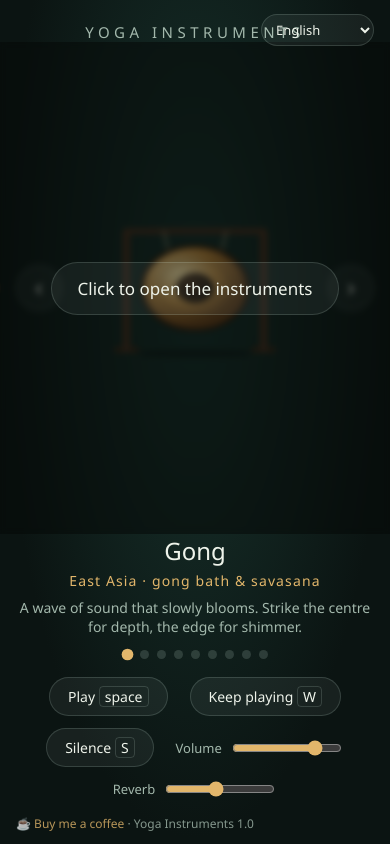
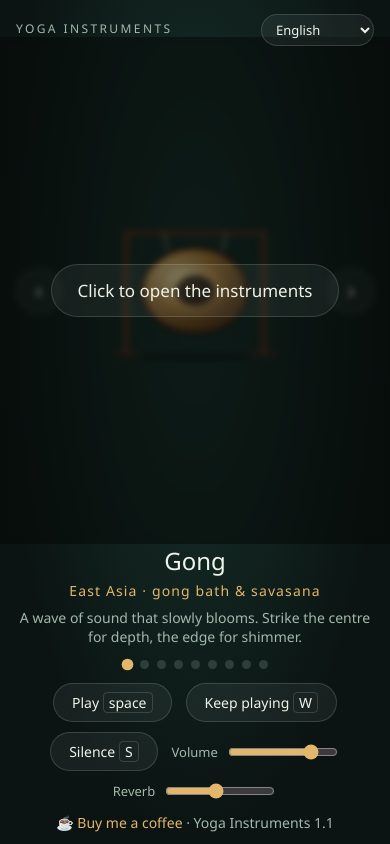
Before and after one commit to rpg86x/yoga-instruments, a plain HTML site: page index.html in a window 390 px wide. Drawn offline with Linux system fonts and the light colour scheme.

Commit message:
Yoga Instruments 1.1: footer with donation link stays visible on phones
Co-Authored-By: Claude Fable 5.2 <noreply@anthropic.com>

```diff
--- a/index.html
+++ b/index.html
@@ -16,6 +16,8 @@
     background: radial-gradient(ellipse at 50% 35%, var(--bg2), var(--bg1) 70%);
     color: var(--text); font-family: "Segoe UI", system-ui, sans-serif;
     display: flex; flex-direction: column; overflow: hidden; user-select: none;
+    /* dvh = het echt zichtbare deel op een telefoon, zodat de adresbalk de voettekst niet afsnijdt */
+    height: 100dvh;
   }
   header { position: relative; text-align: center; padding: 22px 16px 0; }
   #lang {
@@ -57,7 +59,10 @@
   .btn.on { background: var(--accent); color: #23180c; border-color: var(--accent); }
   label { display: flex; align-items: center; gap: 8px; font-size: 13px; color: var(--muted); }
   input[type=range] { width: 110px; accent-color: var(--accent); }
-  footer { display: flex; justify-content: space-between; gap: 12px; padding: 6px 16px 12px; font-size: 12px; color: var(--muted); opacity: .8; }
+  footer {
+    display: flex; justify-content: space-between; gap: 12px; flex-shrink: 0;
+    padding: 6px 16px max(12px, env(safe-area-inset-bottom)); font-size: 12px; color: var(--muted);
+  }
   kbd { border: 1px solid var(--line); border-radius: 4px; padding: 0 5px; font-family: inherit; }
   #start {
     position: absolute; inset: 0; z-index: 3; display: grid; place-items: center;
@@ -68,6 +73,11 @@
     .nav { width: 46px; height: 46px; font-size: 24px; }
     #name { font-size: 24px; }
     footer .keys { display: none; }
+    footer { justify-content: center; font-size: 14px; }
+    header { text-align: left; padding-top: 20px; }
+    header h1 { font-size: 12px; letter-spacing: .2em; padding-right: 130px; }
+    #stage { min-height: 180px; }
+    #controls { gap: 10px 14px; padding: 10px 12px 6px; }
   }
 </style>
 </head>
@@ -109,7 +119,7 @@
 
 <footer>
   <span class="keys" data-t="keys"></span>
-  <span><a href="https://urbantechmonk.gumroad.com/coffee" target="_blank" rel="noopener" data-t="donate"></a> · <span data-t="app"></span> 1.0</span>
+  <span><a href="https://urbantechmonk.gumroad.com/coffee" target="_blank" rel="noopener" data-t="donate"></a> · <span data-t="app"></span> 1.1</span>
 </footer>
 
 <script>
```
Also changed, not shown: 1 other file.
